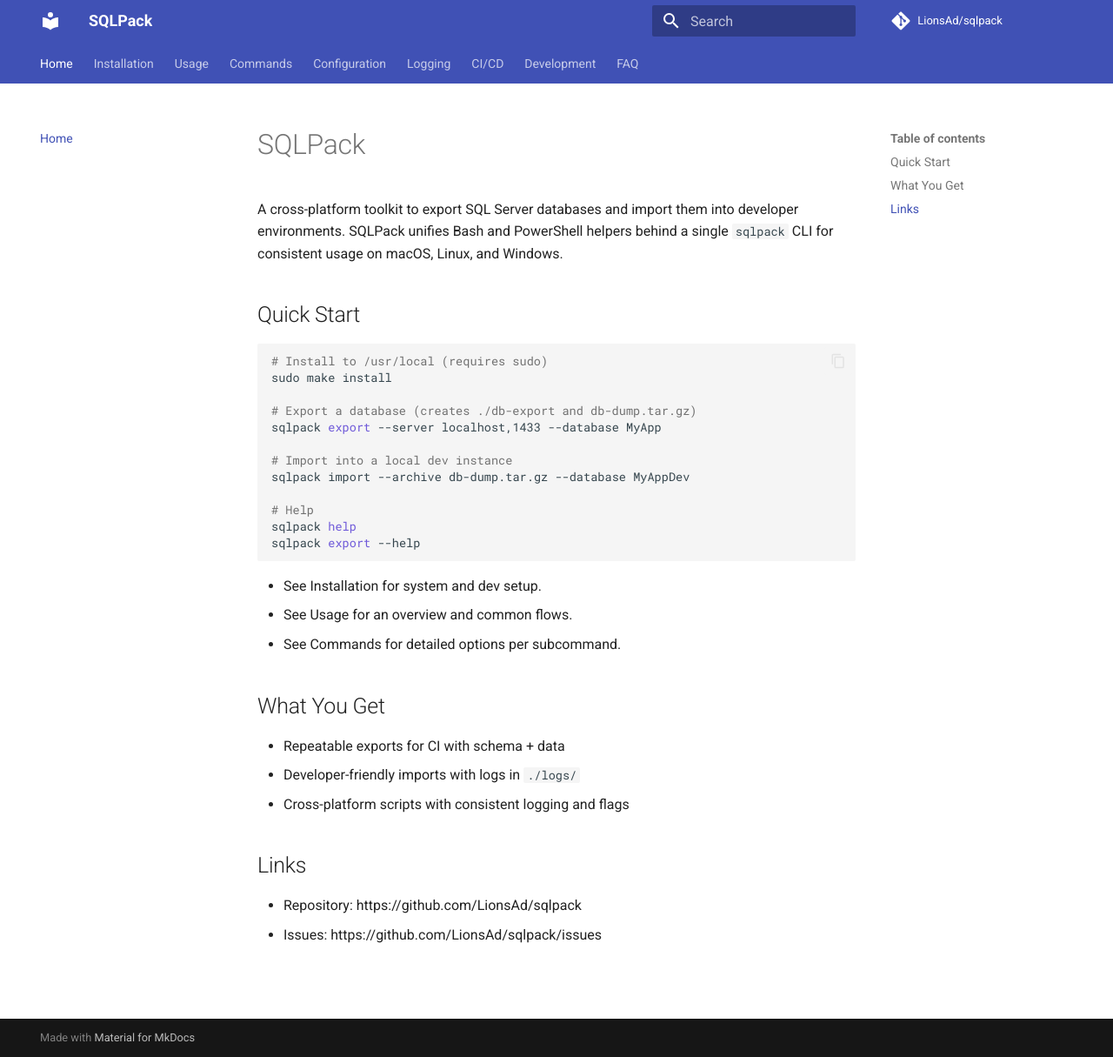
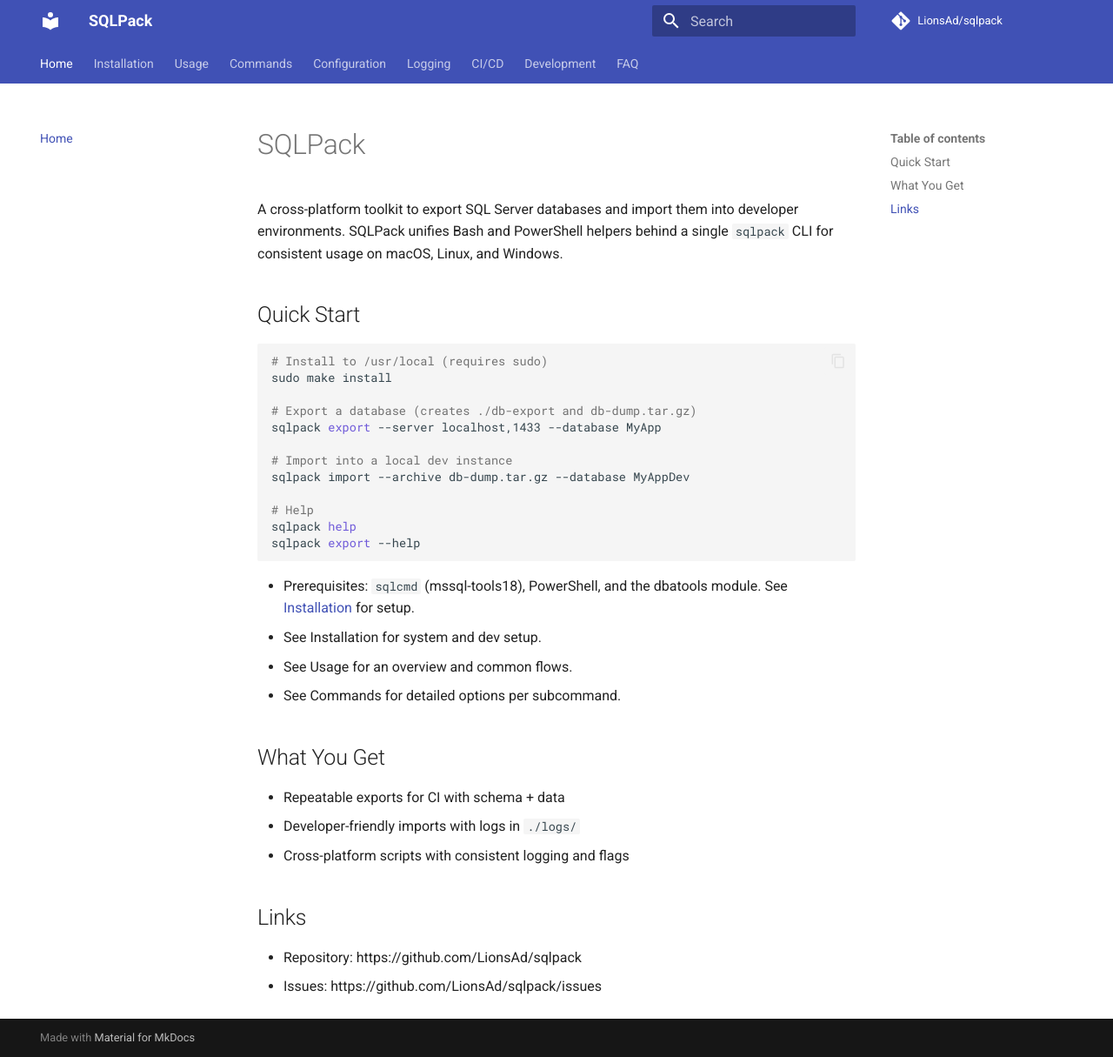
Before and after one commit to LionsAd/sqlpack, an MkDocs documentation site: the page built from docs/index.md, in a window 1280 px wide and 1215 px high. Shown: the whole window at 87% size. Built offline with MkDocs 1.6.1 and Material for MkDocs 9.7.7, drawn with Linux system fonts in a browser that asks for light colours; comment, search, counter and statistics services are not loaded.

Commit message:
docs: add prerequisites note and link on homepage

````diff
--- a/docs/index.md
+++ b/docs/index.md
@@ -19,6 +19,7 @@
 sqlpack export --help
 ```
 
+- Prerequisites: `sqlcmd` (mssql-tools18), PowerShell, and the dbatools module. See [Installation](install.md) for setup.
 - See Installation for system and dev setup.
 - See Usage for an overview and common flows.
 - See Commands for detailed options per subcommand.
````
